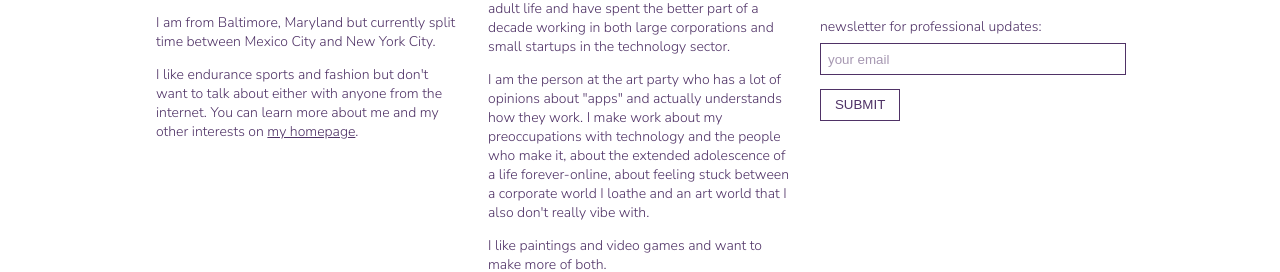
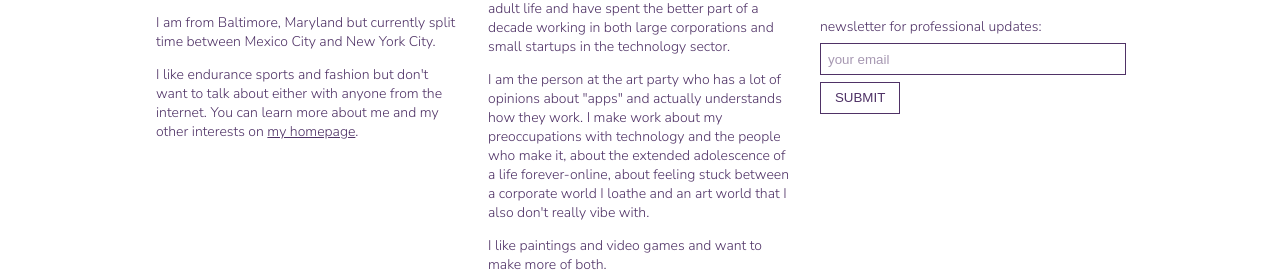
Before and after one commit to mhipley/everyoneisugly-2021, a Jekyll site: the page built from _posts/2015-01-01-urcardboardpet.markdown, in a window 1280 px wide. Shown: the part 916-1188 px from the top of the page. Built offline with Jekyll 4.4.1, drawn with Linux system fonts in a browser that asks for light colours; some web fonts are replaced.

Commit message:
additional mobile fixes + fixing title and meta tags

```diff
--- a/_config.yml
+++ b/_config.yml
@@ -18,12 +18,12 @@
 # You can create any custom variable you would like, and they will be accessible
 # in the templates via {{ site.myvariable }}.
 
-title: everyoneisugly.com
+title: "everyoneisugly | art & technology by martha hipley"
 email: studio@everyoneisugly.com
 description: >- # this means to ignore newlines until "baseurl:"
   martha hipley is an artist and technologist with over a decade of experience in both commercial digital products and conceptual art.
 baseurl: "" # the subpath of your site, e.g. /blog
-url: "" # the base hostname & protocol for your site, 2.g. http://example.com
+url: "https://everyoneisugly.com" # the base hostname & protocol for your site, 2.g. http://example.com
 twitter_username: everyartisugly
 github_username:  mhipley
 social-img: social-card.jpg
--- a/_includes/head.html
+++ b/_includes/head.html
@@ -10,10 +10,15 @@
     <meta name="twitter:title" content="{{site.title}}">
     <meta name="twitter:description" content="martha hipley is an artist and technologist with over a decade of experience in both commercial digital products and conceptual art.">
     <meta name="twitter:creator" content="@everyartisugly">
-
     <meta name="twitter:image" content="{{site.url}}/assets/images/{{site.social-img}}">
 
+    {%- if page.name == "index.markdown" -%}
     <meta property="og:title" content="{{site.title}}" />
+    <title>{{site.title}}</title>
+    {%- else -%}
+    <meta property="og:title" content="{{site.title}} | {{page.title}}" />
+    <title>everyoneisugly | {{page.title}}</title>
+    {%- endif -%}
     <meta property="og:type" content="profile" />
     <meta property="og:url" content="{{site.url}}" />
     <meta property="og:image" content="{{site.url}}/assets/images/{{site.social-img}}" />
--- a/_sass/main.scss
+++ b/_sass/main.scss
@@ -67,19 +67,21 @@
     }
 
     input[type="text"] {
+        -webkit-appearance: none;
         width: calc(100% - 1rem);
         height: 30px;
         border: 1px solid $primary;
         padding: 0 .5rem;
-        margin-bottom: 1rem;
-
+        margin-bottom: .5rem;
+        box-shadow: none;
+        border-radius: 0;
         float: left;
         margin-right: .5rem;
 
     }
 
     input[type="submit"] {
-
+        -webkit-appearance: none;
         line-height: 30px;
         border: 1px solid $primary;
         background-color: $background;
@@ -87,6 +89,8 @@
         font-weight: 400;
         padding: 0 1rem;
         color: $primary;
+        border-radius: none !important;
+        margin: 0;
 
 
     }
@@ -310,12 +314,12 @@
        padding: 0 0 2rem 0;
        border-top: 1px solid $primary;
        min-height: calc(100% - 2rem);
-       border-left: 1px solid $primary;
+       border-top: 1px solid $primary;
 
        @include breakpoint(sm){
             padding: 1rem 2rem;
             border-top: none;
-            // border-left: 1px solid $primary;
+            border-left: 1px solid $primary;
        }
 
 
```
Also changed, not shown: 1 other file.
